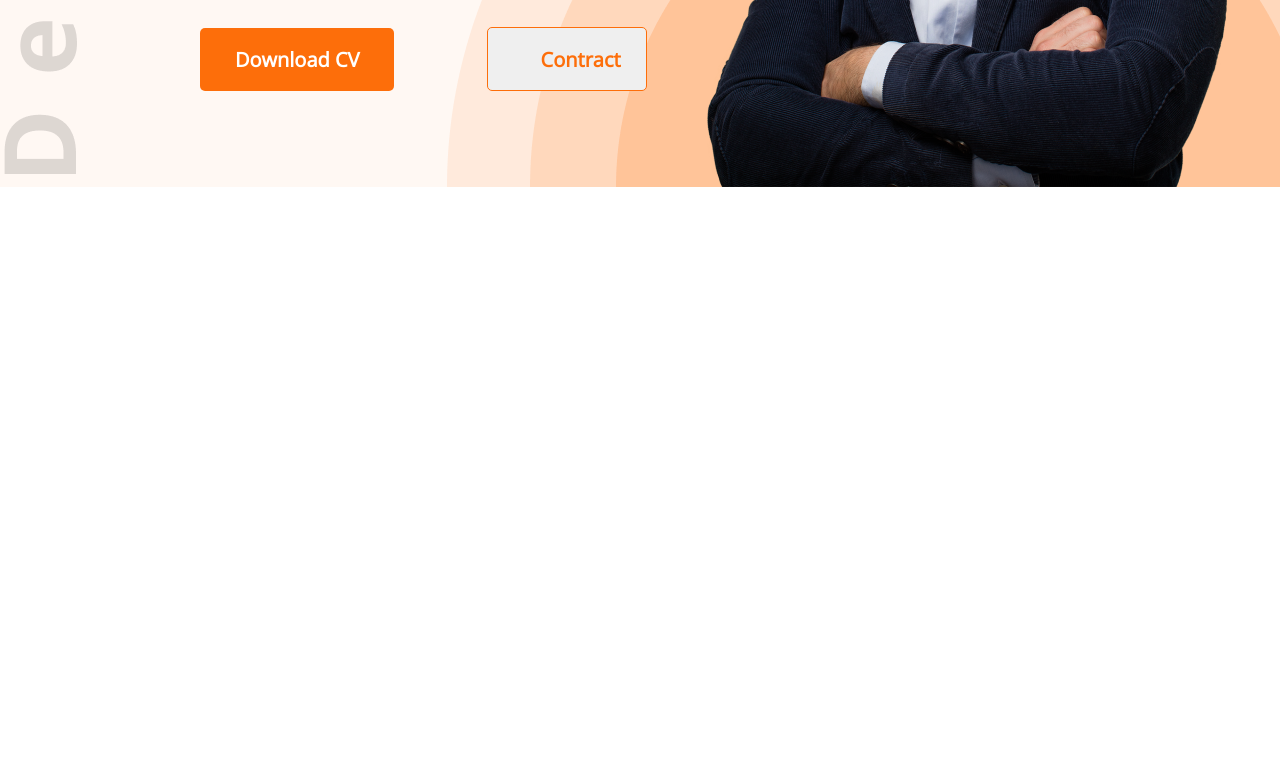
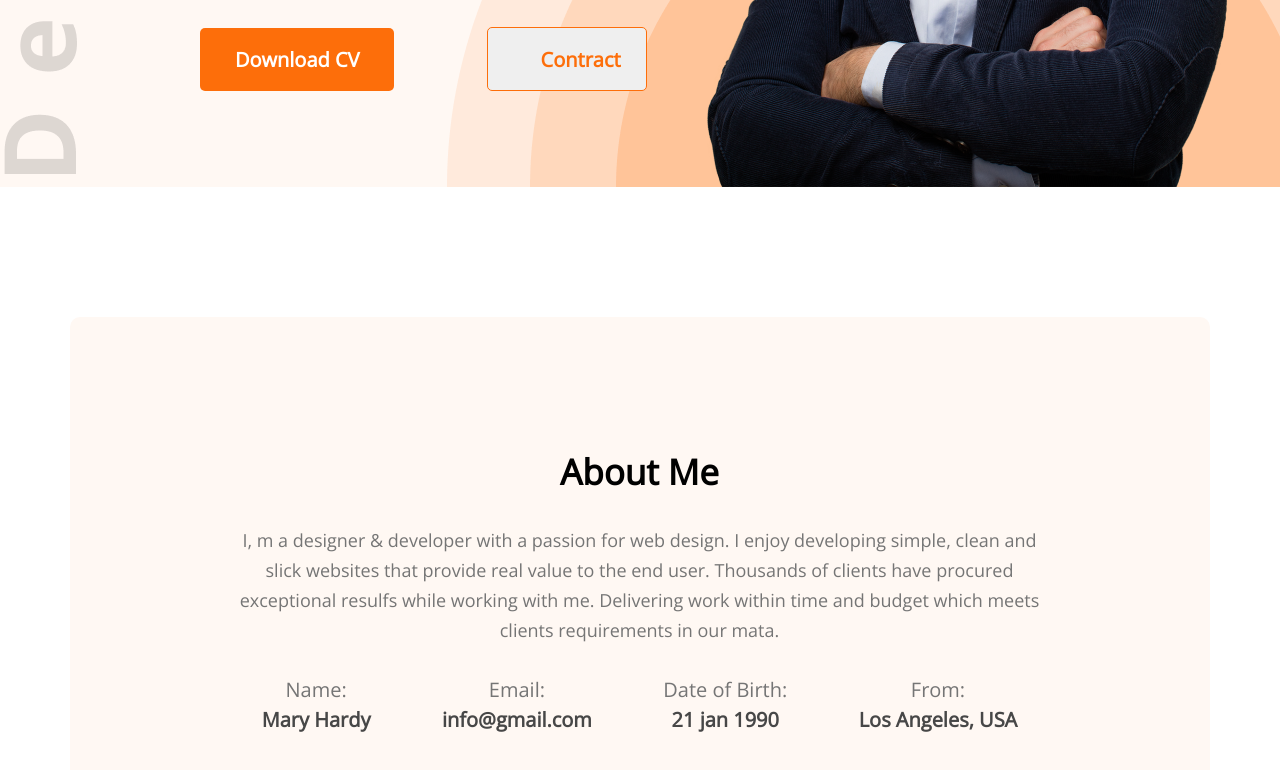
Before and after one commit to MahmudNadim/developer-resources, a plain HTML site: page index.html in a window 1280 px wide. Shown: the part 652-1422 px from the top of the page. Before the commit the page ends 839 px from the top, so only its background shows below. Drawn offline with nearby package versions, Linux system fonts and the light colour scheme.

Commit message:
about me added

```diff
--- a/index.html
+++ b/index.html
@@ -34,6 +34,31 @@
 
         </div>
     </header>
-    <main></main>
+    <!-- main start -->
+    <main>
+        <!-- about section start -->
+        <section class="about">
+            <h3 class="section-title">About Me</h3>
+            <p class="section-description">I, m a designer & developer with a passion for web design. I enjoy developing simple, clean and slick websites that provide real value to the end user. Thousands of clients have procured exceptional resulfs while working with me. Delivering work within time and budget which meets clients requirements in our mata.</p>
+            <div class="about-info-container">
+                <div class="about-info">
+                    <p class="info-title">Name:</p>
+                    <p class="info-description">Mary Hardy</p>
+                </div>
+                <div class="about-info">
+                    <p class="info-title">Email:</p>
+                    <p class="info-description">info@gmail.com</p>
+                </div>
+                <div class="about-info">
+                    <p class="info-title">Date of Birth:</p>
+                    <p class="info-description">21 jan 1990</p>
+                </div>
+                <div class="about-info">
+                    <p class="info-title">From:</p>
+                    <p class="info-description">Los Angeles, USA</p>
+                </div>
+            </div>
+        </section>
+    </main>
 </body>
 </html>
--- a/styles/developer-portfolio.css
+++ b/styles/developer-portfolio.css
@@ -9,13 +9,14 @@
 }
 
 /* header and navigation styles */
-.header{
-    background-color:#FFF8F3;
+.header {
+    background-color: #FFF8F3;
     background-image: url(../images/developer.png), url(../images/header_bg.png);
     background-repeat: no-repeat;
     background-position: left, bottom right;
     /* margin-top: 0; */
 }
+
 .nav-title {
     font-size: 45px;
     font-weight: 8000;
@@ -95,3 +96,60 @@ nav li {
     padding: 18px 53px;
     margin-left: 88px;
 }
+
+/* main styles */
+/* about me styles */
+main {
+    margin-top: 130px;
+    max-width: 1140px;
+    margin: 0 auto;
+}
+
+.about {
+    margin-top: 130px;
+    border-radius: 10px;
+    background: #FFF8F3;
+    padding: 131px 157px 131px 156px;
+    text-align: center;
+}
+
+.section-title {
+    /* text-align: center; */
+    font-size: 35px;
+    font-style: normal;
+    font-weight: 700;
+    line-height: normal;
+    /* padding-top: 131px; */
+}
+
+.section-description {
+    padding: 30px 0;
+    color: var(--dark-03, #757575);
+    /* text-align: center; */
+    font-family: Open Sans;
+    font-size: 18px;
+    font-style: normal;
+    font-weight: 400;
+    line-height: 30px;
+}
+
+.about-info-container {
+    display: flex;
+    justify-content: space-around;
+}
+
+.info-title {
+    color: var(--dark-03, #757575);
+    font-size: 20px;
+    font-style: normal;
+    font-weight: 400;
+    line-height: 30px;
+}
+
+.info-description {
+    color: var(--dark-02, #474747);
+    font-size: 20px;
+    font-style: normal;
+    font-weight: 700;
+    line-height: 30px;
+}
```
